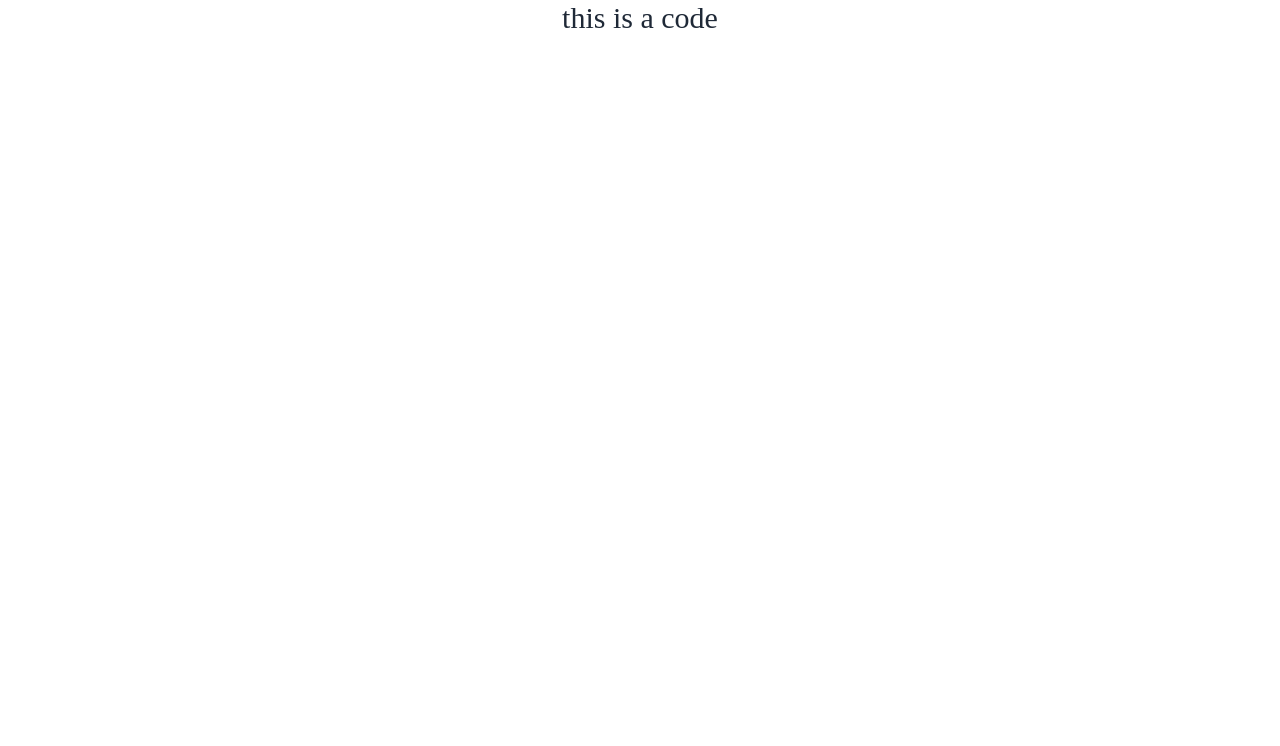
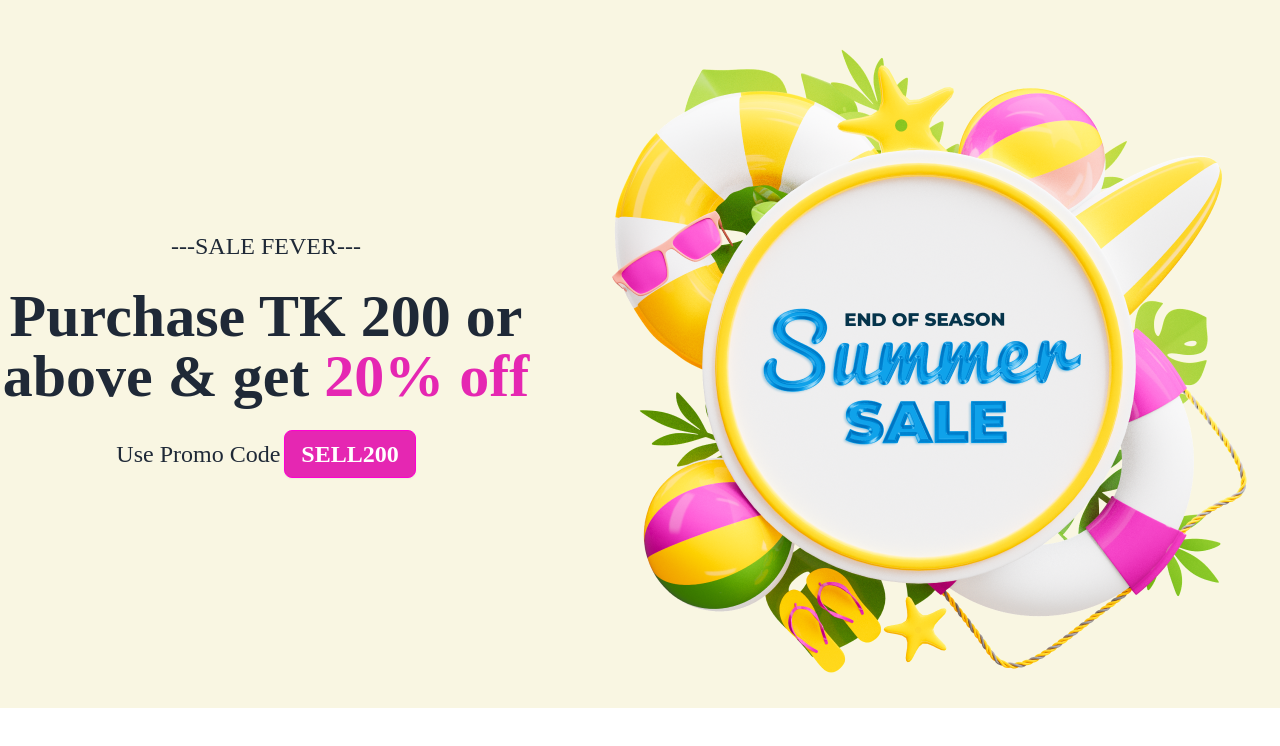
Before and after one commit to Ratul01921/summer-sale-web, a plain HTML site: page index.html in a window 1280 px wide. Drawn offline with nearby package versions, Linux system fonts and the light colour scheme.

Commit message:
banner section design complete

```diff
--- a/index.html
+++ b/index.html
@@ -22,7 +22,8 @@
             theme: {
                 extend: {
                     colors: {
-                        clifford: '#da373d',
+                        primary: 'rgb(229, 39, 178)',
+                        secondary: 'rgb(249, 246, 226)',
                     },
                     fontFamily:{
                         workSans: 'work-sans'
@@ -34,7 +35,21 @@
 </head>
 
 <body class="font-workSans">
-    <h2 class="text-3xl font-medium text-center">this is a code</h2>
+    <header class="bg-secondary">
+        <section class="flex justify-center gap-10 items-center">
+            <div class="space-y-6 text-center">
+                <h4 class="text-2xl font-medium">---SALE FEVER---</h4>
+                <h2 class="text-6xl font-bold">Purchase TK 200 or <br> above & get <span class="text-primary">20% off</span></h2>
+                <p >
+                    <span class="text-2xl font-medium">Use Promo Code</span> <button class="btn btn-secondary  bg-primary text-2xl font-bold text-white text-center ">SELL200</button>
+                </p>
+
+            </div>
+            <div>
+                <img src="./images/Summer 1.png" alt="">
+            </div>
+        </section>
+    </header>
 
 </body>
 
```
